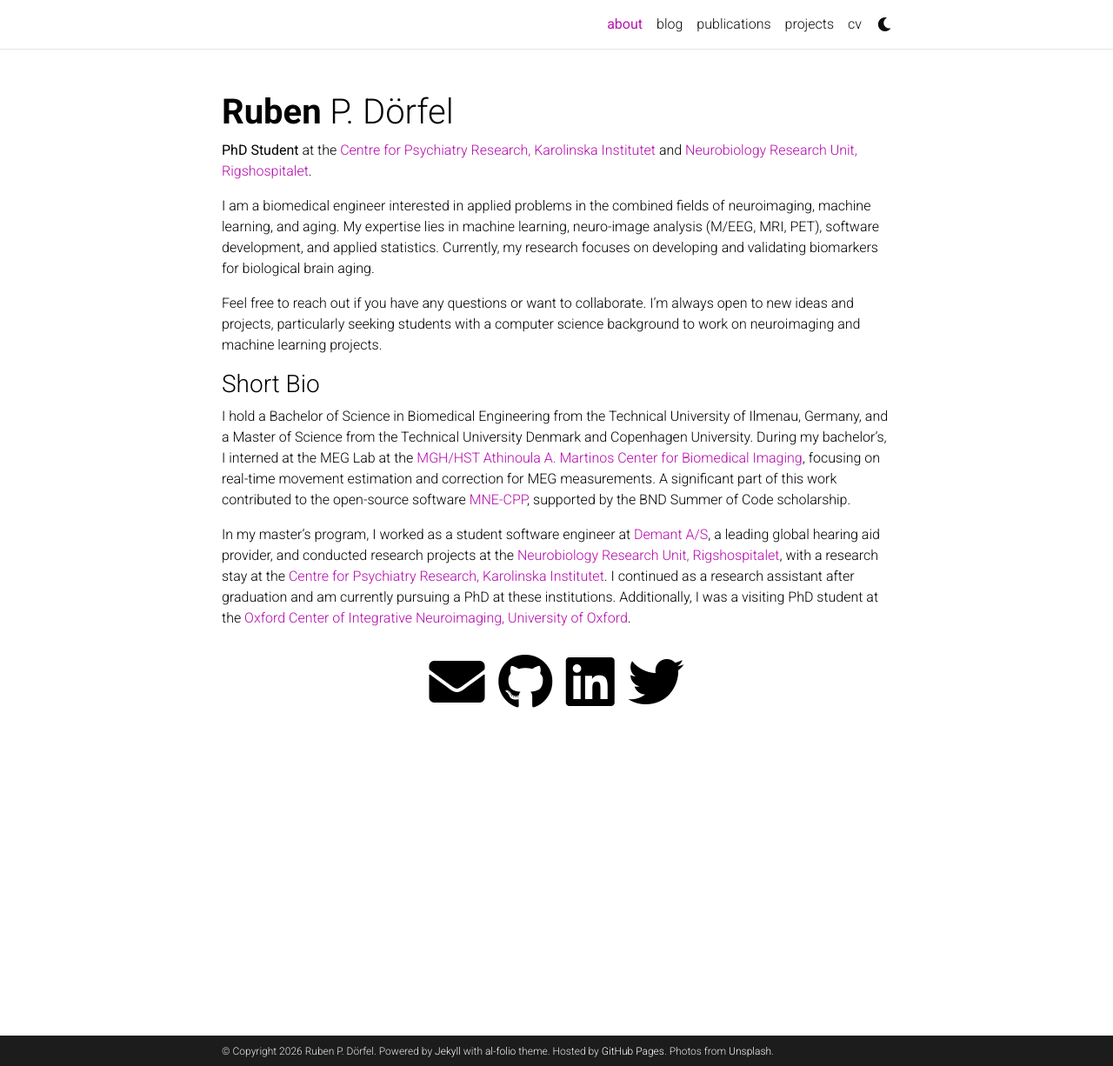
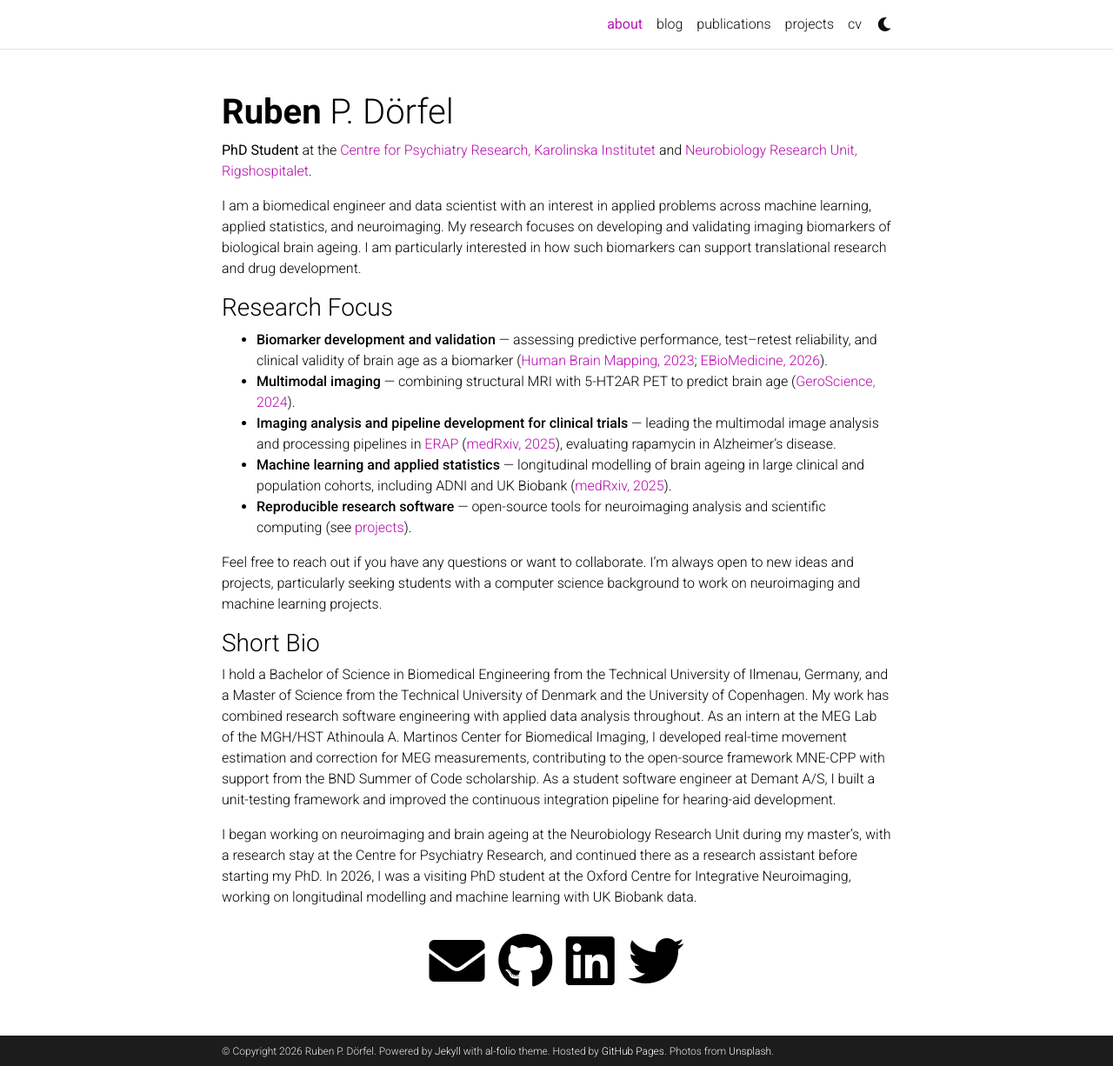
Before and after one commit to RDoerfel/rdoerfel.github.io, a Jekyll site: the page built from _pages/about.md, in a window 1280 px wide and 1226 px high. Shown: the whole window at 87% size. Built offline with Jekyll 4.4.1, drawn with Linux system fonts in a browser that asks for light colours; comment, search, counter and statistics services are not loaded; a style sheet for code colours, icons or effects is not loaded.

Commit message:
update about page

```diff
--- a/_pages/about.md
+++ b/_pages/about.md
@@ -14,11 +14,19 @@ selected_papers: false # includes a list of papers marked as "selected={true}"
 social: true  # includes social icons at the bottom of the page
 ---
 
-I am a biomedical engineer interested in applied problems in the combined fields of neuroimaging, machine learning, and aging. My expertise lies in machine learning, neuro-image analysis (M/EEG, MRI, PET), software development, and applied statistics. Currently, my research focuses on developing and validating biomarkers for biological brain aging.
+I am a biomedical engineer and data scientist with an interest in applied problems across machine learning, applied statistics, and neuroimaging. My research focuses on developing and validating imaging biomarkers of biological brain ageing. I am particularly interested in how such biomarkers can support translational research and drug development.
+
+### Research Focus
+
+- **Biomarker development and validation** — assessing predictive performance, test–retest reliability, and clinical validity of brain age as a biomarker ([Human Brain Mapping, 2023](https://onlinelibrary.wiley.com/doi/10.1002/hbm.26502); [EBioMedicine, 2026](https://www.thelancet.com/journals/ebiom/article/PIIS2352-3964(25)00544-4/fulltext)).
+- **Multimodal imaging** — combining structural MRI with 5-HT2AR PET to predict brain age ([GeroScience, 2024](https://link.springer.com/article/10.1007/s11357-024-01148-6)).
+- **Imaging analysis and pipeline development for clinical trials** — leading the multimodal image analysis and processing pipelines in [ERAP](/projects/erap/) ([medRxiv, 2025](https://www.medrxiv.org/content/10.64898/2025.12.08.25340853v1)), evaluating rapamycin in Alzheimer's disease.
+- **Machine learning and applied statistics** — longitudinal modelling of brain ageing in large clinical and population cohorts, including ADNI and UK Biobank ([medRxiv, 2025](https://www.medrxiv.org/content/10.64898/2025.12.10.25341964v1.full)).
+- **Reproducible research software** — open-source tools for neuroimaging analysis and scientific computing (see [projects](/projects/)).
 
 Feel free to reach out if you have any questions or want to collaborate. I'm always open to new ideas and projects, particularly seeking students with a computer science background to work on neuroimaging and machine learning projects.
 
 ### Short Bio
-I hold a Bachelor of Science in Biomedical Engineering from the Technical University of Ilmenau, Germany, and a Master of Science from the Technical University Denmark and Copenhagen University. During my bachelor's, I interned at the MEG Lab at the [MGH/HST Athinoula A. Martinos Center for Biomedical Imaging](https://www.martinos.org), focusing on real-time movement estimation and correction for MEG measurements. A significant part of this work contributed to the open-source software [MNE-CPP](https://mne-cpp.org), supported by the BND Summer of Code scholarship.
+I hold a Bachelor of Science in Biomedical Engineering from the Technical University of Ilmenau, Germany, and a Master of Science from the Technical University of Denmark and the University of Copenhagen. My work has combined research software engineering with applied data analysis throughout. As an intern at the MEG Lab of the MGH/HST Athinoula A. Martinos Center for Biomedical Imaging, I developed real-time movement estimation and correction for MEG measurements, contributing to the open-source framework MNE-CPP with support from the BND Summer of Code scholarship. As a student software engineer at Demant A/S, I built a unit-testing framework and improved the continuous integration pipeline for hearing-aid development.
 
-In my master's program, I worked as a student software engineer at [Demant A/S](https://www.demant.com), a leading global hearing aid provider, and conducted research projects at the [Neurobiology Research Unit, Rigshospitalet](https://nru.dk/index.php), with a research stay at the [Centre for Psychiatry Research, Karolinska Institutet](https://ki.se/en/cns/centre-for-psychiatry-research). I continued as a research assistant after graduation and am currently pursuing a PhD at these institutions. Additionally, I was a visiting PhD student at the [Oxford Center of Integrative Neuroimaging, University of Oxford](https://www.win.ox.ac.uk/).
+I began working on neuroimaging and brain ageing at the Neurobiology Research Unit during my master's, with a research stay at the Centre for Psychiatry Research, and continued there as a research assistant before starting my PhD. In 2026, I was a visiting PhD student at the Oxford Centre for Integrative Neuroimaging, working on longitudinal modelling and machine learning with UK Biobank data.
```
